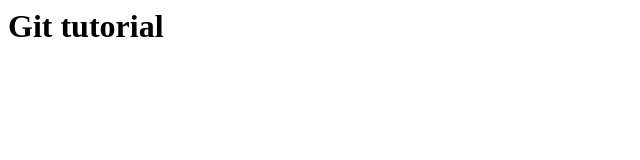
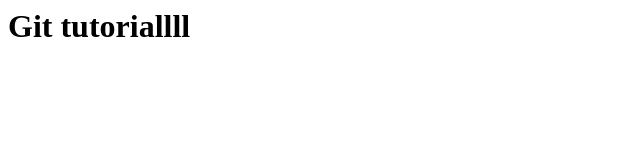
Before and after one commit to loancoyote/git_tutorial_back, a plain HTML site: page index.html in a window 1280 px wide. Shown: the full height of the page, 0-640 px from the left. Drawn offline with Linux system fonts and the light colour scheme.

Commit message:
initial commit

```diff
--- a/index.html
+++ b/index.html
@@ -1 +1 @@
-<h1>Git tutorial</h1>
+<h1>Git tutoriallll</h1>
```
